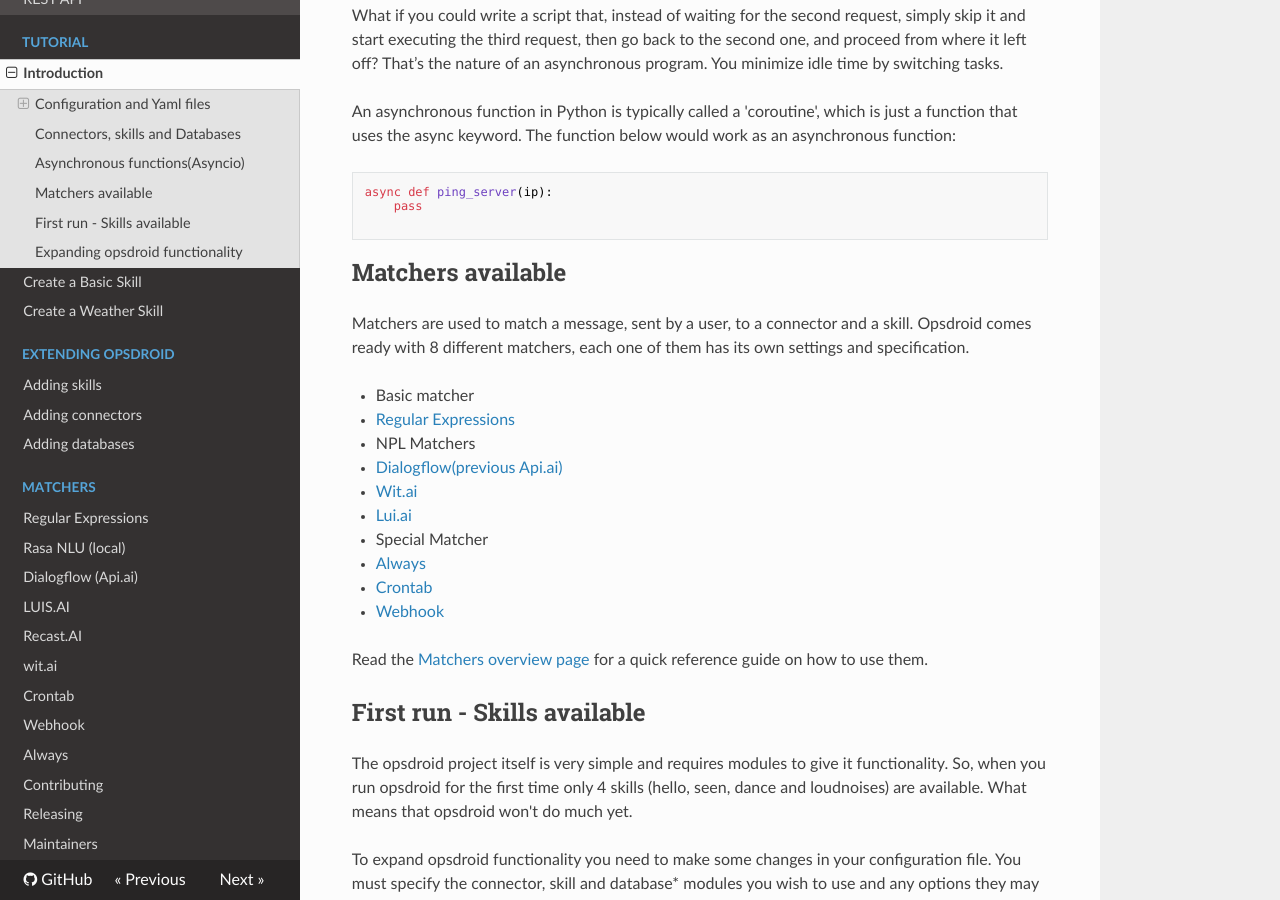
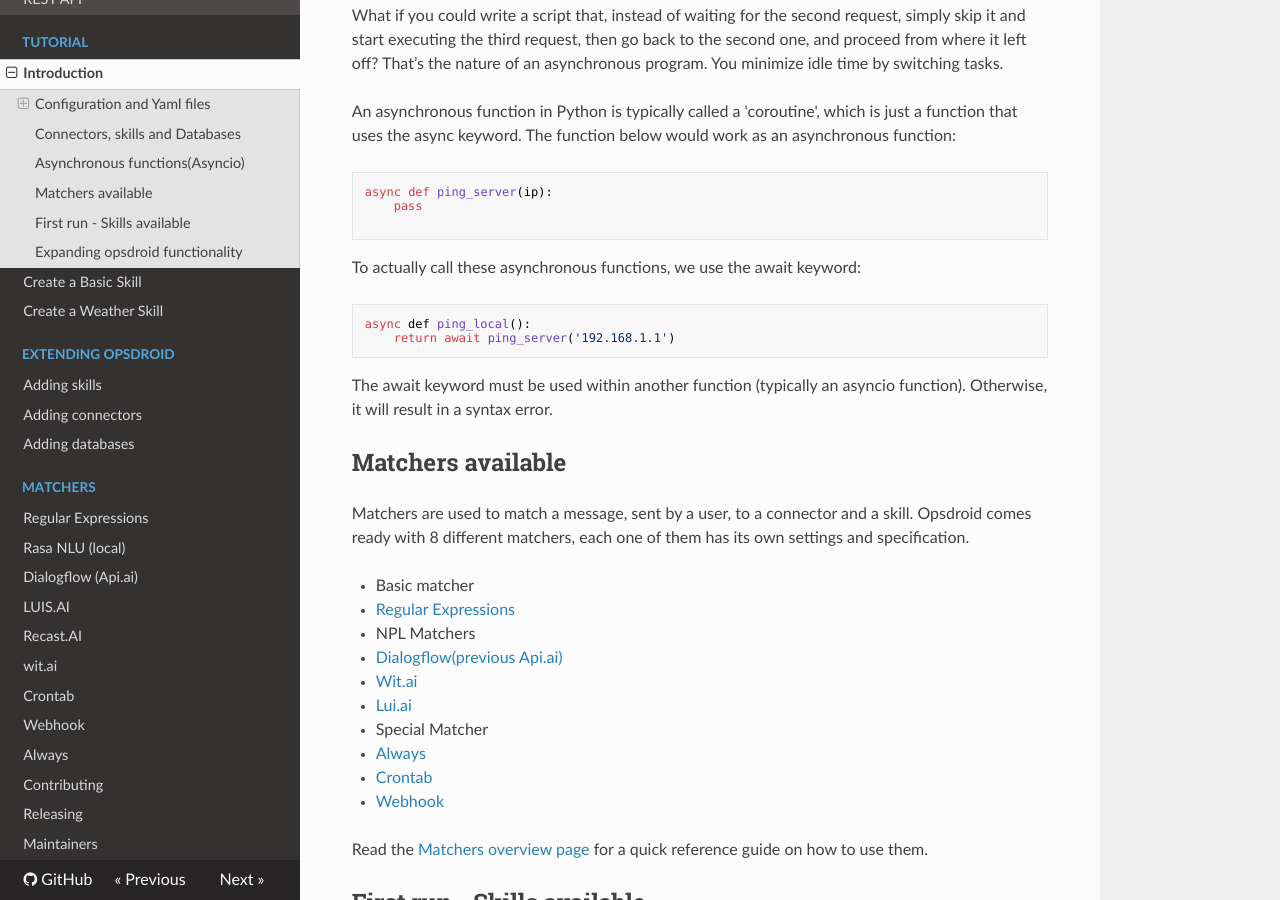
Before and after one commit to opsdroid/opsdroid, an MkDocs documentation site: the page built from docs/tutorials/introduction.md, in a window 1280 px wide and 900 px high, scrolled down 2772 px. Built offline with MkDocs 1.6.1, drawn with Linux system fonts in a browser that asks for light colours; nearby versions of some CDN libraries; old or Windows-style settings are respelled for this version of MkDocs.

Commit message:
Update introduction.md

````diff
--- a/docs/tutorials/introduction.md
+++ b/docs/tutorials/introduction.md
@@ -114,6 +114,12 @@ async def ping_server(ip):
     pass
 
 ```
+To actually call these asynchronous functions, we use the await keyword:
+```
+async def ping_local():
+    return await ping_server('192.168.1.1')
+```
+The await keyword must be used within another function (typically an asyncio function). Otherwise, it will result in a syntax error.
 
 ## Matchers available
 Matchers are used to match a message, sent by a user, to a connector and a skill. Opsdroid comes ready with 8 different matchers, each one of them has its own settings and specification.
````
